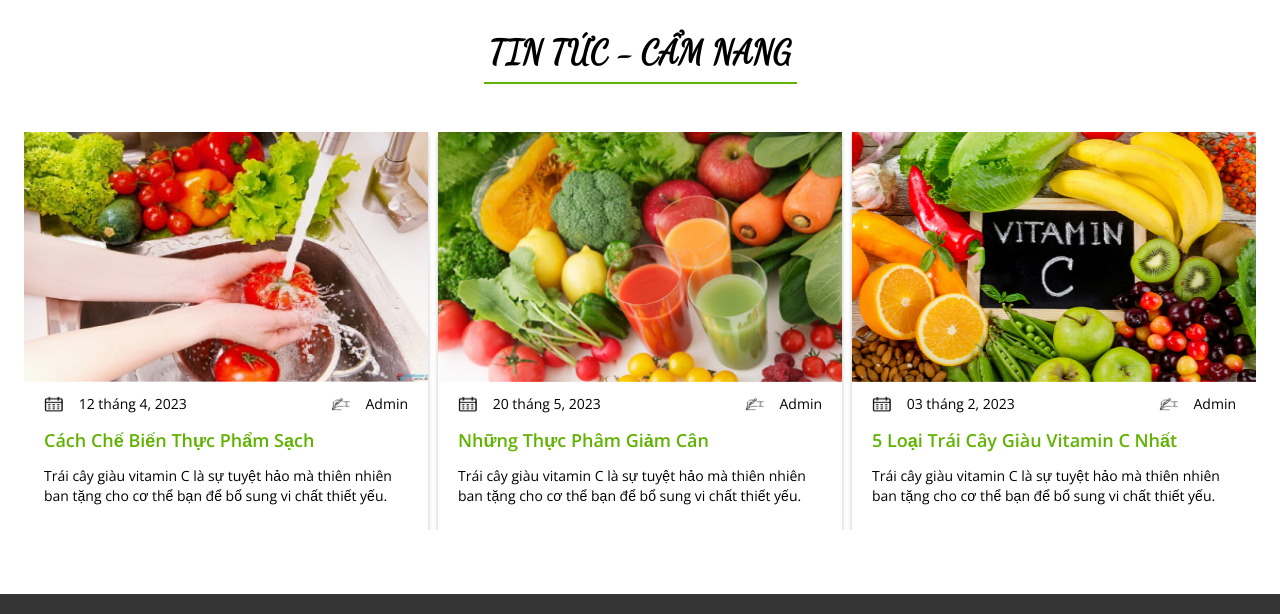
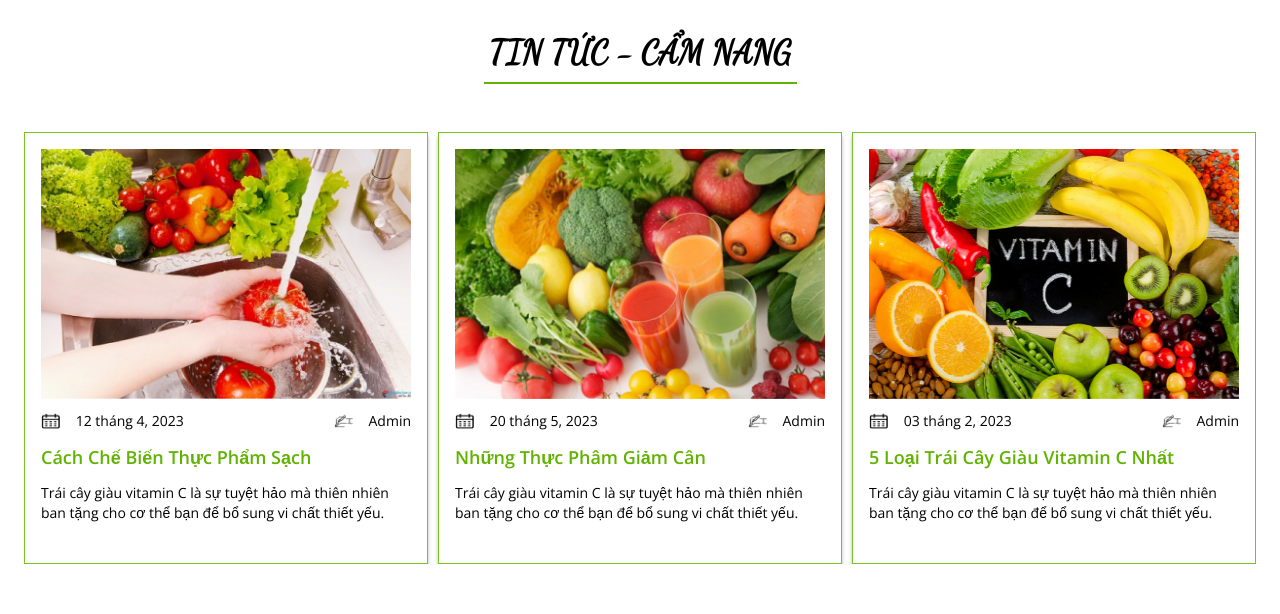
Before and after one commit to qQuaancof-ghv/hoaQuaSach, a plain HTML site: page index.html in a window 1280 px wide. Shown: the part 3220-3834 px from the top of the page. Drawn offline with nearby package versions, Linux system fonts and the light colour scheme.

Commit message:
init update

```diff
--- a/index.html
+++ b/index.html
@@ -705,9 +705,9 @@
             </div>
             <div class="px-6 mb-9 container mx-auto relative">
                 <div class="owl-two owl-carousel owl-theme">
-                    <a href="#" class="w-full h-full shadow-3xl card flex flex-col gap-3 bg-white">
+                    <a href="#" class="w-full h-full shadow-3xl card flex flex-col gap-3 bg-white p-4 border-[1px] border-bdBox">
                         <img class="h-[250px]" src="./images/mainCN1.png" alt="">
-                        <div class="flex justify-between px-5">
+                        <div class="flex justify-between">
                             <div class="flex items-center gap-4">
                                 <span>
                                     <img src="./images/iconTime.png" alt="" class="w-5 h-4">
@@ -721,7 +721,7 @@
                                 <p class="text-sm font-light">Admin</p>
                             </div>
                         </div>
-                        <div class="px-5">
+                        <div>
                             <p class="font-bold text-mainColor text-lg">5 Loại Trái Cây Giàu Vitamin C Nhất</p>
                             <p class="text-sm font-light mt-3 mb-6">
                                 Trái cây giàu vitamin C là sự tuyệt hảo mà thiên nhiên ban tặng cho cơ thể bạn để bổ
@@ -729,9 +729,9 @@
                             </p>
                         </div>
                     </a>
-                    <a href="#" class="w-full h-full shadow-3xl card flex flex-col gap-3 bg-white">
+                    <a href="#" class="w-full h-full shadow-3xl card flex flex-col gap-3 bg-white p-4 border-[1px] border-bdBox">
                         <img class="h-[250px]" src="./images/mainCN2.png" alt="">
-                        <div class="flex justify-between px-5">
+                        <div class="flex justify-between">
                             <div class="flex items-center gap-4">
                                 <span>
                                     <img src="./images/iconTime.png" alt="" class="w-5 h-4">
@@ -745,7 +745,7 @@
                                 <p class="text-sm font-light">Admin</p>
                             </div>
                         </div>
-                        <div class="px-5">
+                        <div>
                             <p class="font-bold text-mainColor text-lg">Cách Chế Biến Thực Phẩm Sạch</p>
                             <p class="text-sm font-light mt-3 mb-6">
                                 Trái cây giàu vitamin C là sự tuyệt hảo mà thiên nhiên ban tặng cho cơ thể bạn để bổ
@@ -753,9 +753,9 @@
                             </p>
                         </div>
                     </a>
-                    <a href="#" class="w-full h-full shadow-3xl card flex flex-col gap-3 bg-white">
+                    <a href="#" class="w-full h-full shadow-3xl card flex flex-col gap-3 bg-white p-4 border-[1px] border-bdBox">
                         <img class="h-[250px]" src="./images/mainCN3.png" alt="">
-                        <div class="flex justify-between px-5">
+                        <div class="flex justify-between">
                             <div class="flex items-center gap-4">
                                 <span>
                                     <img src="./images/iconTime.png" alt="" class="w-5 h-4">
@@ -769,7 +769,7 @@
                                 <p class="text-sm font-light">Admin</p>
                             </div>
                         </div>
-                        <div class="px-5">
+                        <div>
                             <p class="font-bold text-mainColor text-lg">Những Thực Phâm Giảm Cân</p>
                             <p class="text-sm font-light mt-3 mb-6">
                                 Trái cây giàu vitamin C là sự tuyệt hảo mà thiên nhiên ban tặng cho cơ thể bạn để bổ
```
